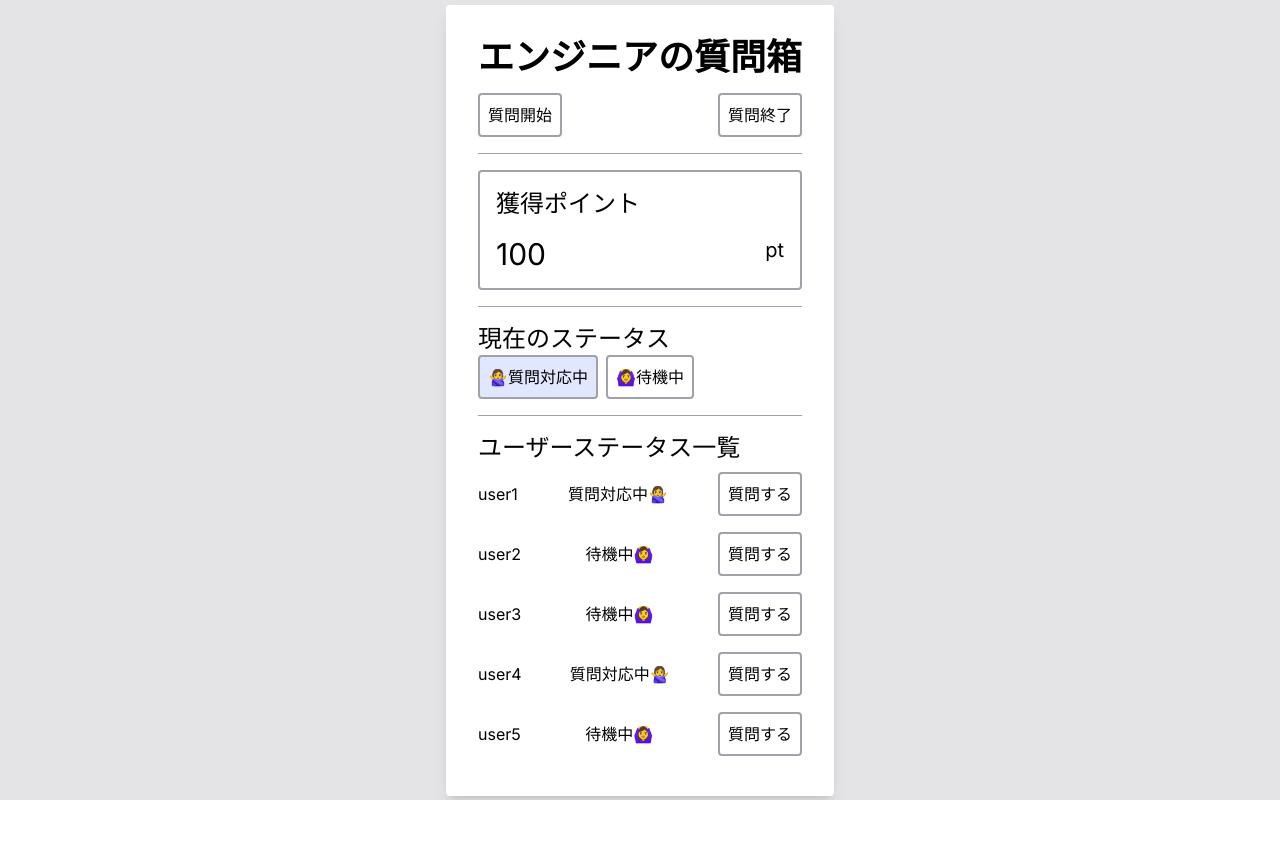
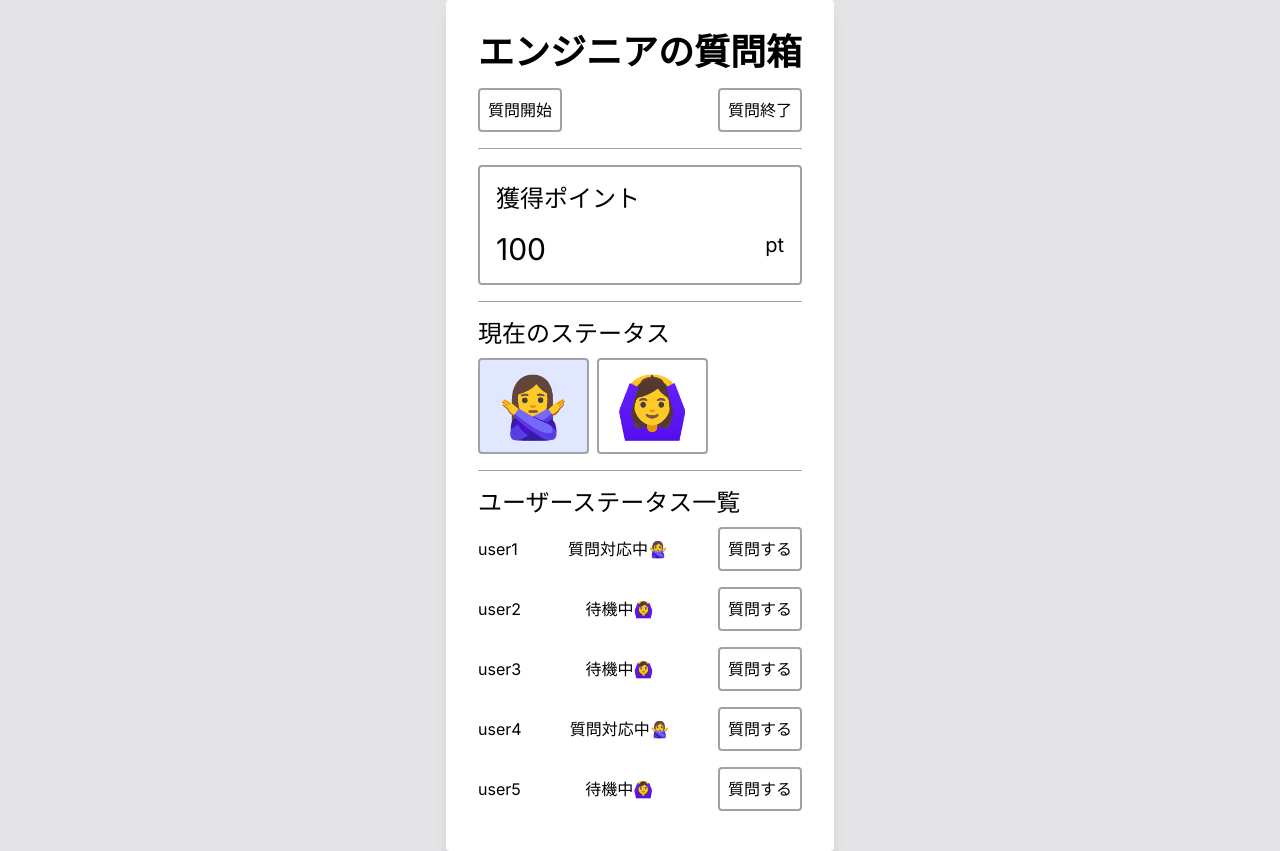
Before and after one commit to tomizawakenshin/BIPROGY_teamF, a Next.js app in the folder client/: page / in a window 1280 px wide. Before the commit the page ends 800 px from the top, so only its background shows below. Built offline with nearby package versions, Linux system fonts and the light colour scheme.

Commit message:
絵文字の切り出し

```diff
--- a/client/src/components/status-buttons.tsx
+++ b/client/src/components/status-buttons.tsx
@@ -3,25 +3,9 @@
 import { Button } from '@/components/button';
 import { getStatus, updateStatus } from '@/utils/fetcher';
 import { useEffect, useState } from 'react';
-
-type Emoji = {
-  label: string;
-  text: string;
-  path: string;
-};
-
-const emojis: Emoji[] = [
-  {
-    label: '🙅‍♀️',
-    text: '質問対応中',
-    path: 'x',
-  },
-  {
-    label: '🙆‍♀️',
-    text: '待機中',
-    path: 'o',
-  },
-];
+import { Tooltip } from '@/components/tooltip';
+import clsx from 'clsx';
+import { Emoji, emojis } from '@/utils/assets';
 
 export function StatusButtons() {
   const [status, setStatus] = useState<Emoji | null>({
@@ -44,21 +28,23 @@ export function StatusButtons() {
   }, []);
 
   return (
-    <div>
+    <div className='space-y-2'>
       <h2 className='text-2xl'>現在のステータス</h2>
       <div className='flex gap-2'>
         {emojis.map((emoji) => (
           <Button
-            className={
+            className={clsx(
+              'p-0',
               status?.path === emoji.path
                 ? 'bg-indigo-100 hover:bg-indigo-200 border-indigo-400'
                 : ''
-            }
+            )}
             key={emoji.text}
             onClick={() => changeStatus(emoji)}
           >
-            {emoji.label}
-            {emoji.text}
+            <Tooltip className='p-2' title={emoji.text}>
+              <span className='text-6xl'>{emoji.label}</span>
+            </Tooltip>
           </Button>
         ))}
       </div>
--- /dev/null
+++ b/client/src/utils/assets.ts
@@ -0,0 +1,18 @@
+export type Emoji = {
+  label: string;
+  text: string;
+  path: string;
+};
+
+export const emojis: Emoji[] = [
+  {
+    label: '🙅‍♀️',
+    text: '質問対応中',
+    path: 'x',
+  },
+  {
+    label: '🙆‍♀️',
+    text: '待機中',
+    path: 'o',
+  },
+];
```
